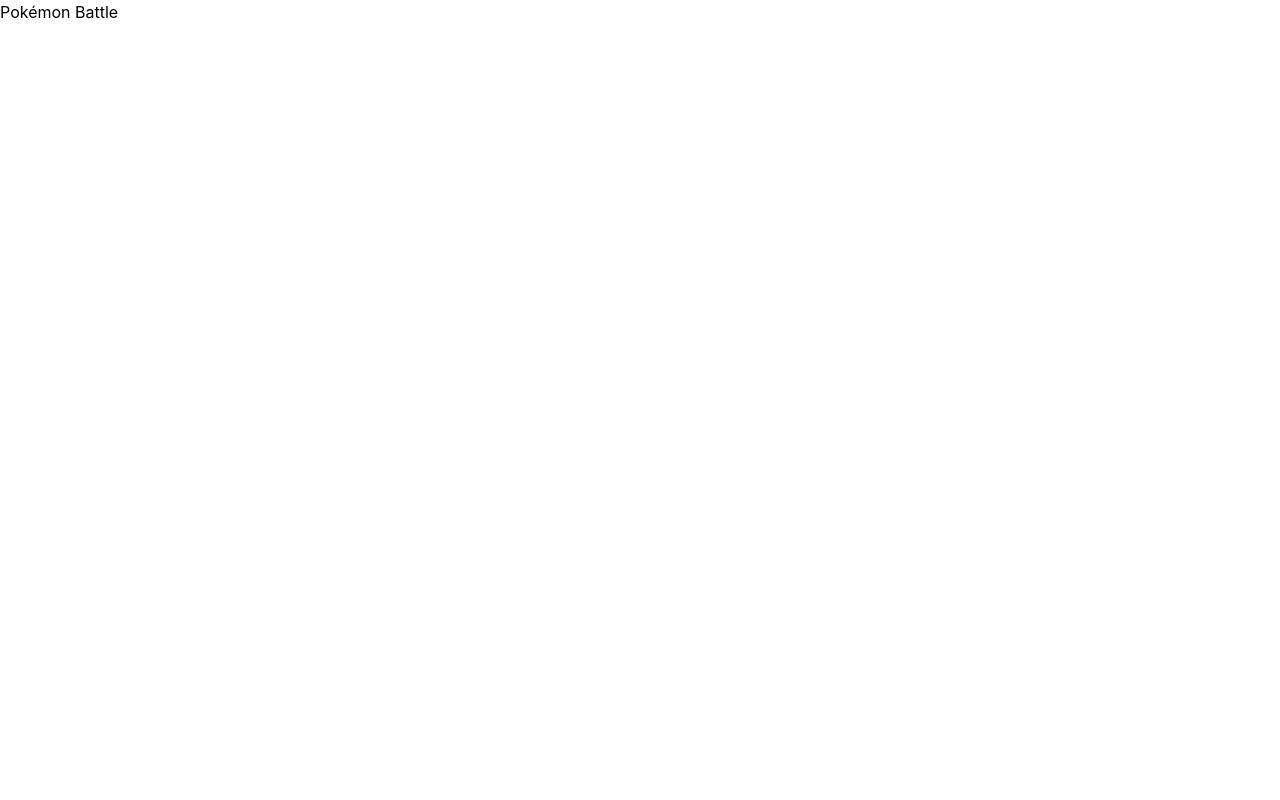
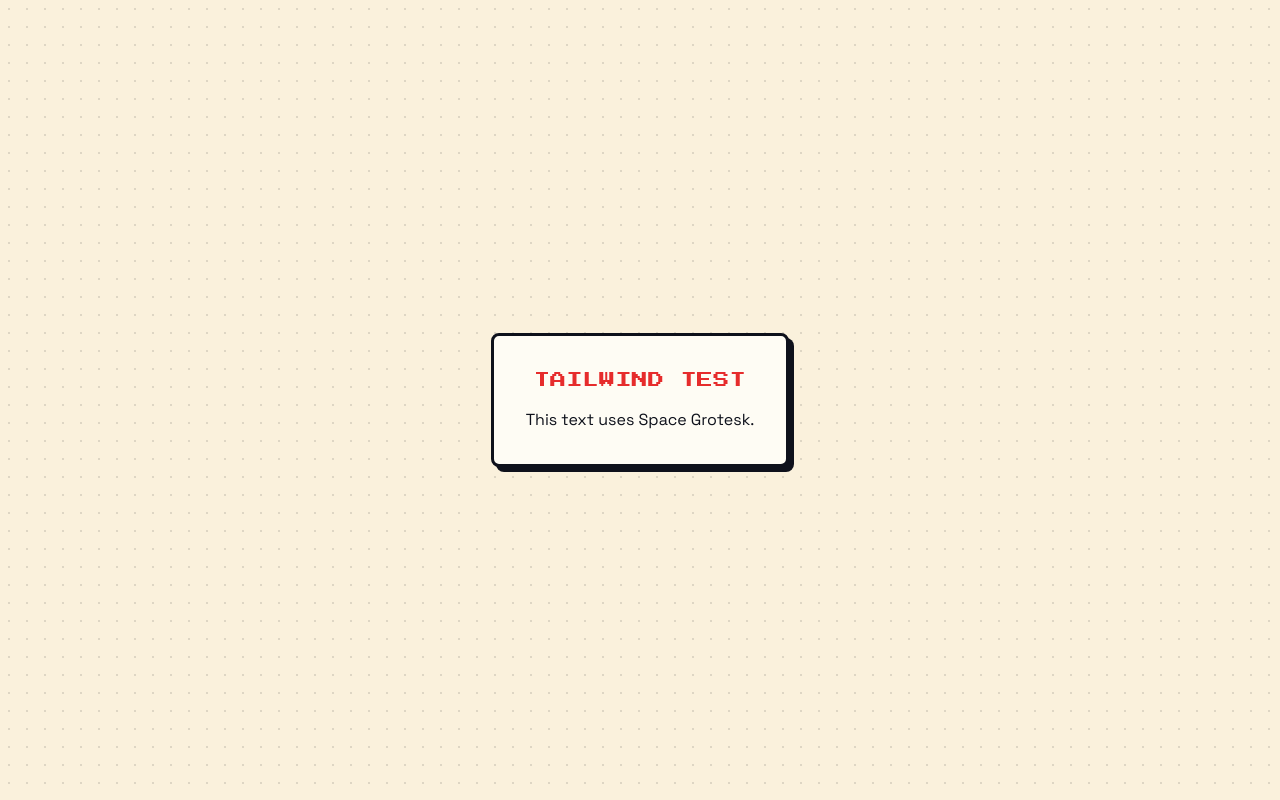
Before and after one commit to Dmytro-Popov/pokemon-battle-frontend, a React (Vite) app: page / in a window 1280 px wide. Built offline with nearby package versions, Linux system fonts and the light colour scheme.

Commit message:
feat: add global Tailwind theme and pixel fonts

```diff
--- a/index.html
+++ b/index.html
@@ -4,6 +4,12 @@
     <meta charset="UTF-8" />
     <link rel="icon" type="image/svg+xml" href="/favicon.svg" />
     <meta name="viewport" content="width=device-width, initial-scale=1.0" />
+    <link rel="preconnect" href="https://fonts.googleapis.com" />
+    <link rel="preconnect" href="https://fonts.gstatic.com" crossorigin />
+    <link
+      href="https://fonts.googleapis.com/css2?family=Press+Start+2P&family=Space+Grotesk:wght@400;500;600;700&display=swap"
+      rel="stylesheet"
+    />
     <title>Pokemon Battle</title>
   </head>
   <body>
--- a/package.json
+++ b/package.json
@@ -15,7 +15,8 @@
     "react": "^19.3.1",
     "react-dom": "^19.3.1",
     "react-router-dom": "^7.18.6",
-    "tailwindcss": "^4.3.5"
+    "tailwindcss": "^4.3.5",
+    "tw-animate-css": "^1.4.0"
   },
   "devDependencies": {
     "@types/react": "^19.3.0",
--- a/src/App.tsx
+++ b/src/App.tsx
@@ -1,5 +1,11 @@
 function App(): React.JSX.Element {
-  return <h1>Pokémon Battle</h1>
+  return (
+  <div className="grid min-h-screen place-items-center ">
+  <div className="brut press bg-card p-8 text-center border-border">
+    <h1 className="font-pixel text-primary">TAILWIND TEST</h1>
+    <p className="mt-4 font-sans">This text uses Space Grotesk.</p>
+  </div>
+</div>)
 }
 
 export default App
--- a/src/main.tsx
+++ b/src/main.tsx
@@ -1,7 +1,7 @@
 import { StrictMode } from 'react'
 import { createRoot } from 'react-dom/client'
-import './index.css'
 import App from './App'
+import "./styles.css"
 
 const rootElement = document.getElementById('root')
 
--- /dev/null
+++ b/src/styles.css
@@ -0,0 +1,106 @@
+@import 'tailwindcss' source(none);
+@source "./";
+@import 'tw-animate-css';
+
+@theme inline {
+  --font-display: 'Press Start 2P', monospace;
+  --font-sans: 'Space Grotesk', system-ui, sans-serif;
+  --radius-lg: var(--radius);
+  --color-background: var(--background);
+  --color-foreground: var(--foreground);
+  --color-card: var(--card);
+  --color-card-foreground: var(--foreground);
+  --color-primary: var(--primary);
+  --color-primary-foreground: var(--primary-foreground);
+  --color-secondary: var(--secondary);
+  --color-secondary-foreground: var(--foreground);
+  --color-muted: var(--muted);
+  --color-muted-foreground: var(--muted-foreground);
+  --color-accent: var(--accent);
+  --color-accent-foreground: var(--foreground);
+  --color-success: var(--success);
+  --color-destructive: var(--destructive);
+  --color-border: var(--border);
+  --color-input: var(--border);
+  --color-ring: var(--primary);
+}
+
+:root {
+  --radius: 0.5rem;
+  --background: oklch(0.96 0.03 90);
+  --foreground: oklch(0.18 0.02 270);
+  --card: oklch(0.99 0.01 90);
+  --primary: oklch(0.6 0.22 27);
+  --primary-foreground: oklch(0.99 0.01 90);
+  --secondary: oklch(0.55 0.15 250);
+  --muted: oklch(0.91 0.03 90);
+  --muted-foreground: oklch(0.45 0.02 270);
+  --accent: oklch(0.87 0.17 95);
+  --success: oklch(0.68 0.17 150);
+  --destructive: oklch(0.55 0.22 27);
+  --border: oklch(0.18 0.02 270);
+}
+
+@layer base {
+  * {
+    border-color: var(--color-border);
+  }
+  body {
+    background-color: var(--color-background);
+    color: var(--color-foreground);
+    font-family: var(--font-sans);
+    background-image: radial-gradient(
+      color-mix(in oklab, var(--foreground) 12%, transparent) 1px,
+      transparent 1px
+    );
+    background-size: 18px 18px;
+  }
+}
+
+@utility brut {
+  border: 3px solid var(--color-border);
+  box-shadow: 5px 5px 0 var(--color-border);
+  border-radius: var(--radius);
+}
+@utility brut-sm {
+  border: 2px solid var(--color-border);
+  box-shadow: 3px 3px 0 var(--color-border);
+  border-radius: calc(var(--radius) - 2px);
+}
+@utility press {
+  transition:
+    transform 0.1s,
+    box-shadow 0.1s;
+  &:hover {
+    transform: translate(-2px, -2px);
+    box-shadow: 7px 7px 0 var(--color-border);
+  }
+  &:active {
+    transform: translate(3px, 3px);
+    box-shadow: 1px 1px 0 var(--color-border);
+  }
+}
+@utility font-pixel {
+  font-family: var(--font-display);
+  letter-spacing: 0.02em;
+}
+
+@keyframes float {
+  50% {
+    transform: translateY(-10px);
+  }
+}
+@keyframes shake {
+  25% {
+    transform: translateX(-6px);
+  }
+  75% {
+    transform: translateX(6px);
+  }
+}
+@utility animate-float {
+  animation: float 3s ease-in-out infinite;
+}
+@utility animate-shake {
+  animation: shake 0.3s 3;
+}
```
Also changed, not shown: 1 other file (tests, documents, lock files or other folders).
